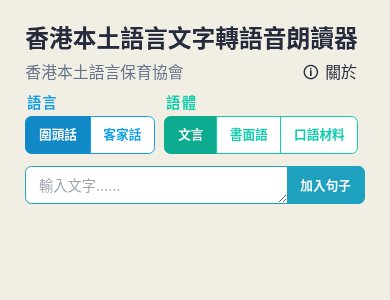
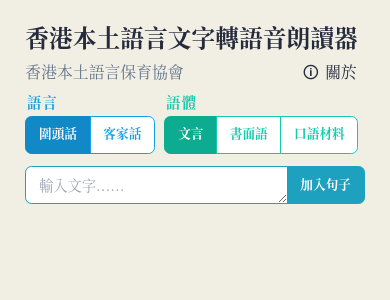
Before and after one commit to neuro-divine/HakkaTTS, a React (Vite) app: page / in a window 390 px wide. Shown: the top 300 px of the page. Built offline with nearby package versions, Linux system fonts and the light colour scheme; a small style sheet from the web is missing; a web font is replaced by a local one.

Commit message:
Extend TailwindCSS Theme, Use Sung Font, Enlarge Font Size on Mobiles

```diff
--- a/index.html
+++ b/index.html
@@ -30,6 +30,9 @@
 		<link rel="manifest" href="./site.webmanifest" />
 		<link rel="mask-icon" href="./assets/safari-pinned-tab.svg" color="#f5ad3b" />
 		<link rel="preconnect" href="https://fonts.gstatic.com" crossorigin />
+		<link rel="preconnect" href="https://cdn.jsdelivr.net" />
+		<link rel="preconnect" href="https://cdn.jsdelivr.net" crossorigin />
+		<link rel="stylesheet" href="https://cdn.jsdelivr.net/npm/chiron-sung-hk-webfont/css/vf.min.css" />
 		<meta name="theme-color" content="#f1ede3" />
 		<meta name="apple-mobile-web-app-title" content="香港本土語言文字轉語音朗讀器" />
 		<meta name="application-name" content="香港本土語言文字轉語音朗讀器" />
@@ -51,7 +54,9 @@
 					<img class="row-span-2 w-16 mr-4 mb-2 max-xs:hidden" srcset="./assets/favicon-64x64.png, ./assets/favicon-128x128.png 2x, ./assets/favicon-192x192.png 3x" alt="應用程式標誌" />
 					<h1 class="max-sm:col-span-2">香港本土語言文字轉語音朗讀器</h1>
 					<h2 class="my-2">香港本土語言保育協會</h2>
-					<button id="btn-show" type="button" class="btn btn-ghost hover:bg-opacity-10 max-sm:text-xl max-sm:font-normal max-sm:relative max-sm:left-4 sm:btn-lg sm:text-[1.375rem] sm:leading-[1.875rem] sm:text-slate-500 sm:col-start-3 sm:row-start-1 sm:row-end-3"><span class="font-symbol font-normal">🛈</span>關於</button>
+					<button id="btn-show" type="button" class="btn btn-ghost hover:bg-opacity-10 max-sm:text-xl max-sm:font-normal max-sm:relative max-sm:left-4 sm:btn-lg sm:text-1.5xl sm:text-slate-500 sm:col-start-3 sm:row-start-1 sm:row-end-3">
+						<span><span class="font-symbol font-normal mr-2">🛈</span>關於</span>
+					</button>
 				</header>
 				<main id="root"></main>
 			</div>
@@ -60,9 +65,9 @@
 			<div class="modal-box p-0 flex flex-col sm:max-w-3xl max-h-[calc(100%-5rem)]">
 				<form method="dialog">
 					<!-- TODO: Should use 🗙 U+1F5D9 CANCELLATION X instead, but its font metrics and weight are different from other characters -->
-					<button type="submit" class="btn btn-ghost w-14 h-14 min-h-14 text-[2.5rem] font-symbol font-normal absolute right-3 top-3 text-slate-500 hover:bg-opacity-10" aria-label="關閉"><span class="relative bottom-1">✕</span></button>
+					<button type="submit" class="btn btn-ghost w-14 h-14 min-h-14 text-4.5xl font-symbol font-normal absolute right-3 top-3 text-slate-500 hover:bg-opacity-10" aria-label="關閉"><span class="relative bottom-1">✕</span></button>
 				</form>
-				<h3 class="mx-6 mt-6 mb-[1.125rem]"><span class="font-symbol font-normal mr-2">🛈</span>關於</h3>
+				<h3 class="mx-6 mt-6 mb-4.5"><span class="font-symbol font-normal mr-2">🛈</span>關於</h3>
 				<hr />
 				<div class="overflow-y-auto">
 					<p>歡迎使用<b>香港本土語言文字轉語音（Text-to-Speech）朗讀器</b>！</p>
@@ -70,12 +75,12 @@
 					<p>使用本文字轉語音（<abbr>TTS</abbr>）朗讀器，可以作為學習圍頭話、客家話的資源，亦可以成為與圍村長輩溝通的工具，延續家庭和社區的語言傳承。</p>
 					<hr />
 					<p>只需在程式中輸入文字，程式便會生成自然流暢的圍頭話或客家話語音。使用方法如下：</p>
-					<ol class="list-[circled-decimal] marker:text-slate-400 ml-12">
+					<ol class="list-[circled-decimal] marker:text-slate-400 ml-13">
 						<li>在輸入框輸入文字</li>
 						<li>選擇語言：圍頭話／客家話</li>
 						<li>選擇語體：文言／書面語／口語材料</li>
-						<li>點選<div class="btn btn-accent btn-xs text-lg leading-none mx-1 pointer-events-none">加入句子</div></li>
-						<li>按播放鍵<div class="btn btn-warning btn-xs text-lg leading-none mx-1 pointer-events-none font-symbol">▶︎</div></li>
+						<li>點選<span class="btn btn-accent btn-xs text-lg/none mx-1 pointer-events-none">加入句子</span></li>
+						<li>按播放鍵<span class="btn btn-warning btn-square btn-xs text-sm/none mx-1 pointer-events-none font-symbol">▶︎</span></li>
 					</ol>
 					<hr />
 					<p>
--- a/src/SentenceCard.tsx
+++ b/src/SentenceCard.tsx
@@ -15,7 +15,7 @@ export default function SentenceCard({ sentence: { language, genre, sentence } }
 				<span className="badge badge-primary join-item">{TERMINOLOGY[language]}</span>
 				<span className="badge badge-secondary join-item">{TERMINOLOGY[genre]}</span>
 			</div>
-			<div className="text-2xl leading-6 sm:text-4xl mt-2 sm:mt-5">
+			<div className="text-2.5xl/none sm:text-4xl mt-2 sm:mt-5">
 				{sentence.map(([char, pronNoteArray], i) => (
 					<Char
 						key={i}
--- a/src/index.css
+++ b/src/index.css
@@ -8,10 +8,10 @@
 		@screen xs {
 			font-size: 12px;
 		}
-		@media (min-width: 640px) {
+		@screen md {
 			font-size: 14px;
 		}
-		@screen md {
+		@media (min-width: 768px) {
 			font-size: 16px;
 		}
 	}
@@ -23,7 +23,8 @@
 	}
 	:root {
 		--btn-text-case: none;
-		@apply bg-base-200 overscroll-none size-0;
+		@apply font-serif bg-base-200 overscroll-none size-0;
+		font-variation-settings: "PADG" 10;
 	}
 	body {
 		@apply overflow-hidden;
@@ -35,7 +36,7 @@
 		@apply text-xl text-slate-500 whitespace-nowrap;
 	}
 	h3 {
-		@apply text-[1.6875rem] leading-[2.125rem] font-bold whitespace-nowrap;
+		@apply text-2.5xl font-bold whitespace-nowrap;
 	}
 	a {
 		@apply link link-primary no-underline;
@@ -57,12 +58,12 @@
 			transition: all 200ms cubic-bezier(0, 0, 0.2, 1);
 		}
 		:where(p, ul, ol) {
-			@apply text-lg mx-6 my-3;
+			@apply text-xl md:text-lg mx-6 my-3;
 			&:first-child,
 			hr + &,
 			& + hr {
 				/* must be transformed by transpiler conforming the web standard (postcss-nesting, not postcss-nested) for this to work */
-				@apply mt-[1.125rem];
+				@apply mt-4.5;
 			}
 		}
 	}
--- a/tailwind.config.ts
+++ b/tailwind.config.ts
@@ -7,22 +7,25 @@ export default {
 	important: true,
 	content: ["./index.html", "./src/**/*"],
 	theme: {
+		extend: {
 			fontFamily: {
-			sans: [
-				"-apple-system",
-				"BlinkMacSystemFont",
-				"Segoe UI",
-				"Roboto",
-				"Ubuntu",
-				"Helvetica Neue",
-				"Noto Sans",
-				"Liberation Sans",
-				"Arial",
-				"Microsoft JhengHei",
-				"Microsoft JhengHei UI",
-				"Noto Sans HK",
-				"Noto Sans CJK HK",
-				"sans-serif",
+				serif: [
+					"Chiron Sung HK",
+					"Chiron Sung HK WS",
+					"Times New Roman",
+					"Times",
+					"Georgia",
+					"Cambria",
+					"Noto Serif",
+					"MingLiU_HKSCS",
+					"MingLiU_HKSCS-ExtB",
+					"MingLiU",
+					"MingLiU-ExtB",
+					"PMingLiU",
+					"PMingLiU-ExtB",
+					"Noto Serif HK",
+					"Noto Serif CJK HK",
+					"serif",
 					"Apple Color Emoji",
 					"Segoe UI Emoji",
 					"Segoe UI Symbol",
@@ -36,10 +39,24 @@ export default {
 					"sans-serif",
 				],
 			},
-		extend: {
 			screens: {
 				xs: "440px",
 				sm: "540px",
+				md: "640px",
+			},
+			fontSize: {
+				"1.5xl": ["1.375rem", "1.875rem"],
+				"2.5xl": ["1.6875rem", "2.125rem"],
+				"3.5xl": ["2rem", "2.375rem"],
+				"4.5xl": ["2.5rem", "2.75rem"],
+			},
+			spacing: {
+				"4.5": "1.125rem",
+				"5.5": "1.375rem",
+				"6.5": "1.625rem",
+				"7.5": "1.875rem",
+				"13": "3.25rem",
+				"15": "3.75rem",
 			},
 		},
 	},
```
Lines whose indentation alone changed are shown as unchanged.
